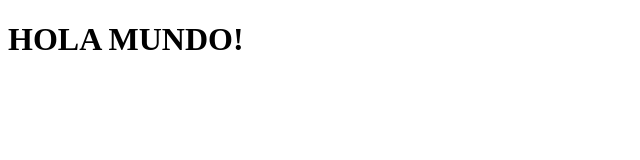
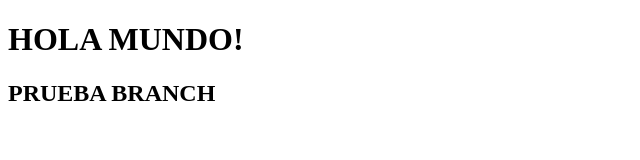
Before and after one commit to AngelPedroza/diplomado_colsubsidio, a plain HTML site: page class7/ejemplos_clase/display.html in a window 1280 px wide. Shown: the whole page, without its empty margins (0-640 px from the left). Drawn offline with Linux system fonts and the light colour scheme.

Commit message:
ejemplo branch

```diff
--- a/class7/ejemplos_clase/display.html
+++ b/class7/ejemplos_clase/display.html
@@ -8,6 +8,7 @@
 </head>
 <body>
     <h1>HOLA MUNDO!</h1>
+    <h2>PRUEBA BRANCH</h2>
 
 </body>
 </html>
```
